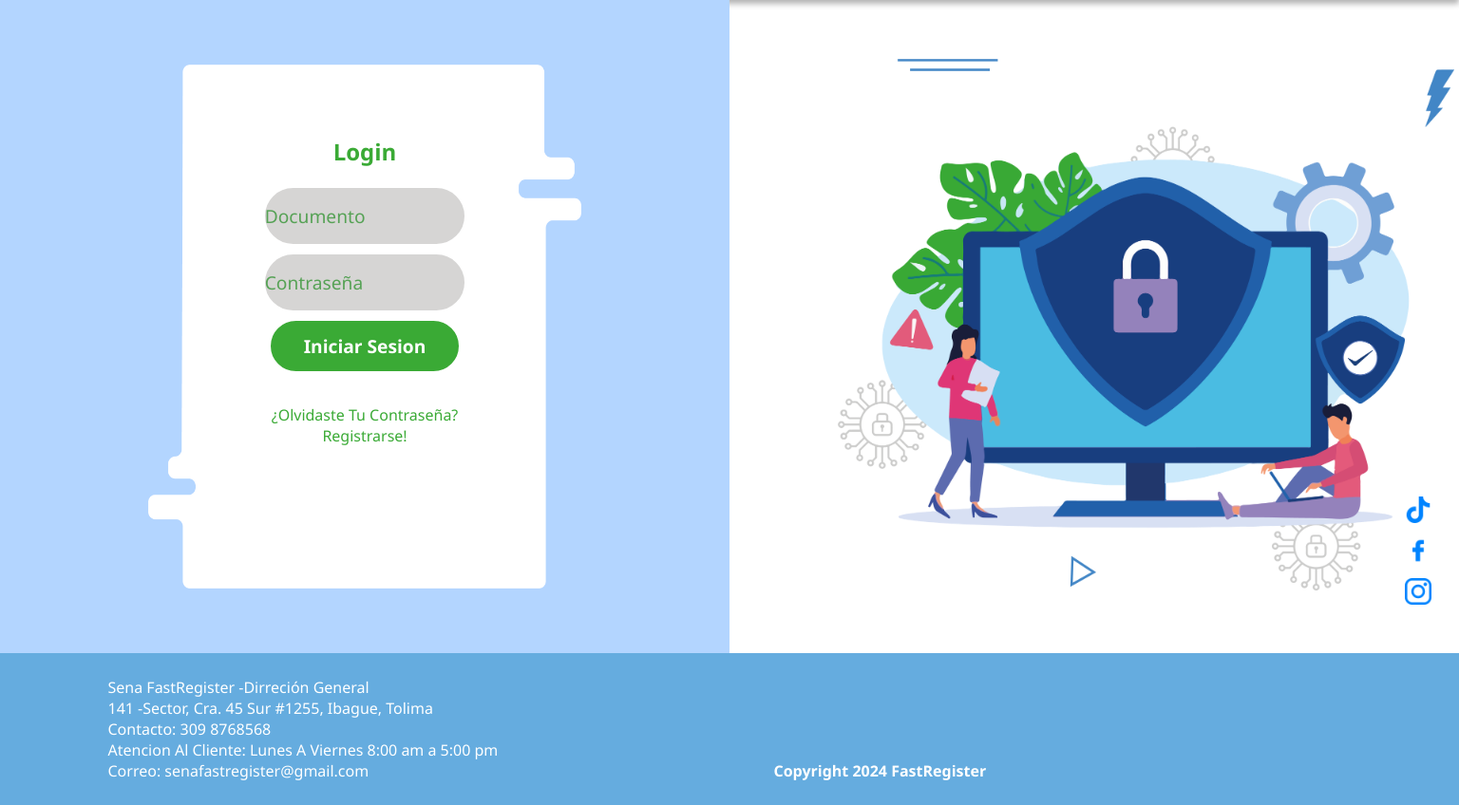
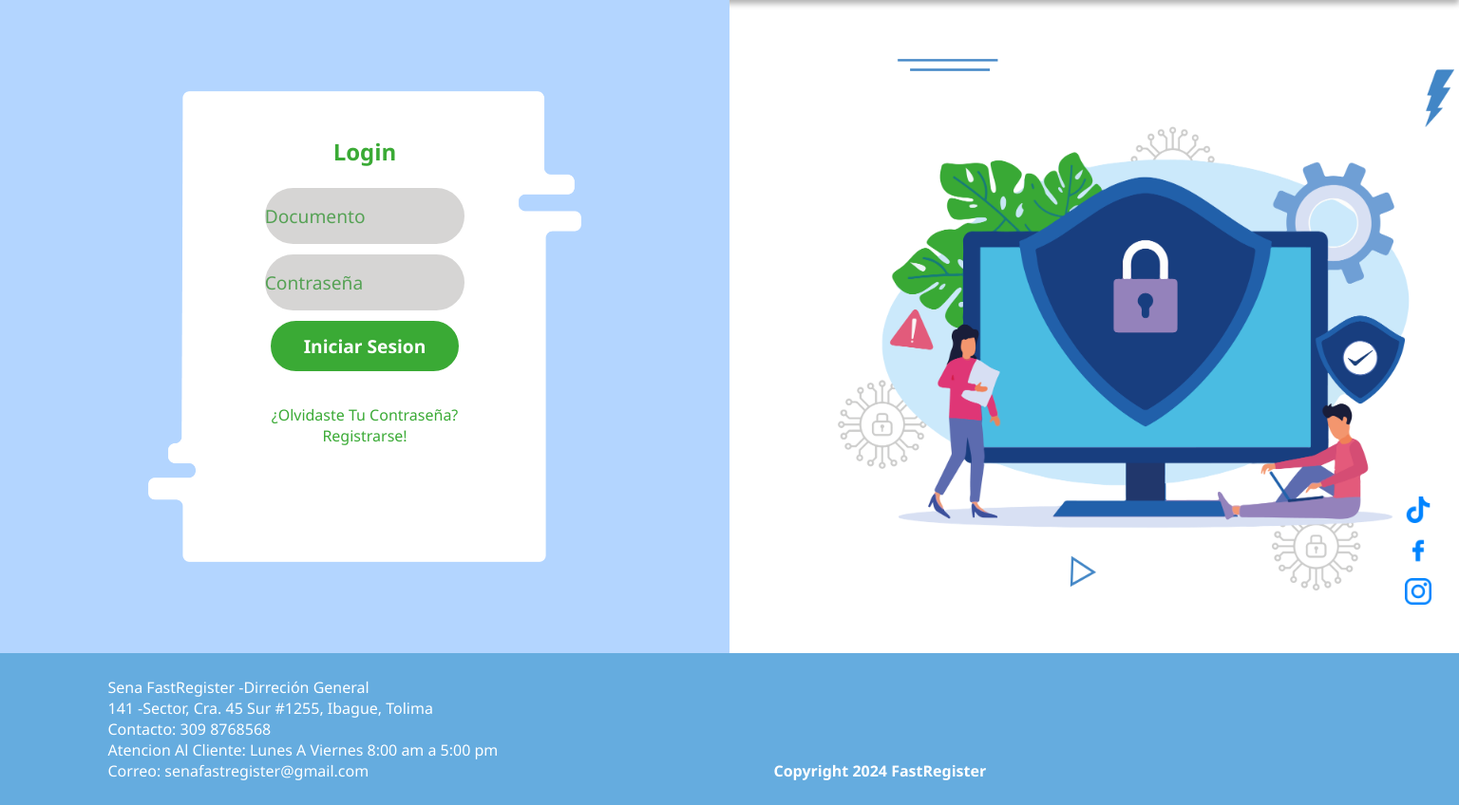
Before and after one commit to Brandonvilla10/SFR, a PHP site: page / in a window 1536 px wide. Shown: the part 100-948 px from the top of the page at 95% size. Run offline with PHP 8.4, Linux system fonts and the light colour scheme.

Commit message:
Cambios en el footer y el index arreglos en responsive

```diff
--- a/css/style.css
+++ b/css/style.css
@@ -277,7 +277,7 @@ body, html {
     /* Fondo blanco adaptado */
     .fondoBlanco {
         width: 57vh;
-        height: 69vh;
+        height: 62vh;
     }
 
     /* Tarjeta más alta */
```
